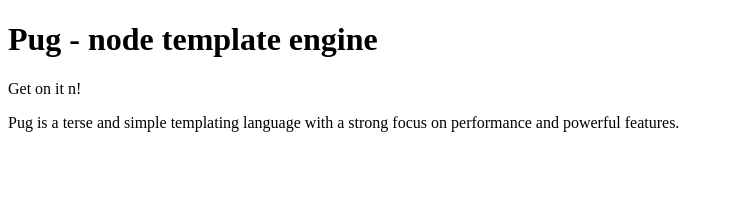
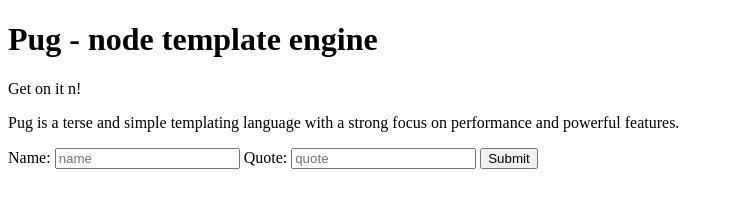
Before and after one commit to ahmadDjango/learnappsapp, a website: page start.pug in a window 1280 px wide. Shown: the whole page, without its empty margins (0-734 px from the left). Drawn offline with nearby package versions, Linux system fonts and the light colour scheme; files that its build step writes are made by us from their sources.

Commit message:
add input form to start.pug

```diff
--- a/index.js
+++ b/index.js
@@ -29,5 +29,5 @@
 })
 
 app.post('/quotes', (req,res) => {
-
+  console.log(req.body)
 })
--- a/start.pug
+++ b/start.pug
@@ -14,3 +14,9 @@
       p.
         Pug is a terse and simple templating language with a
         strong focus on performance and powerful features.
+      form(method="POST" action="/quotes")
+        label(for="name") Name:
+        input(type='text', placeholder='name' name='name')
+        label(for="quote" ) Quote:
+        input(type='text', placeholder='quote' name='quote')
+        button(type="submit") Submit
```
